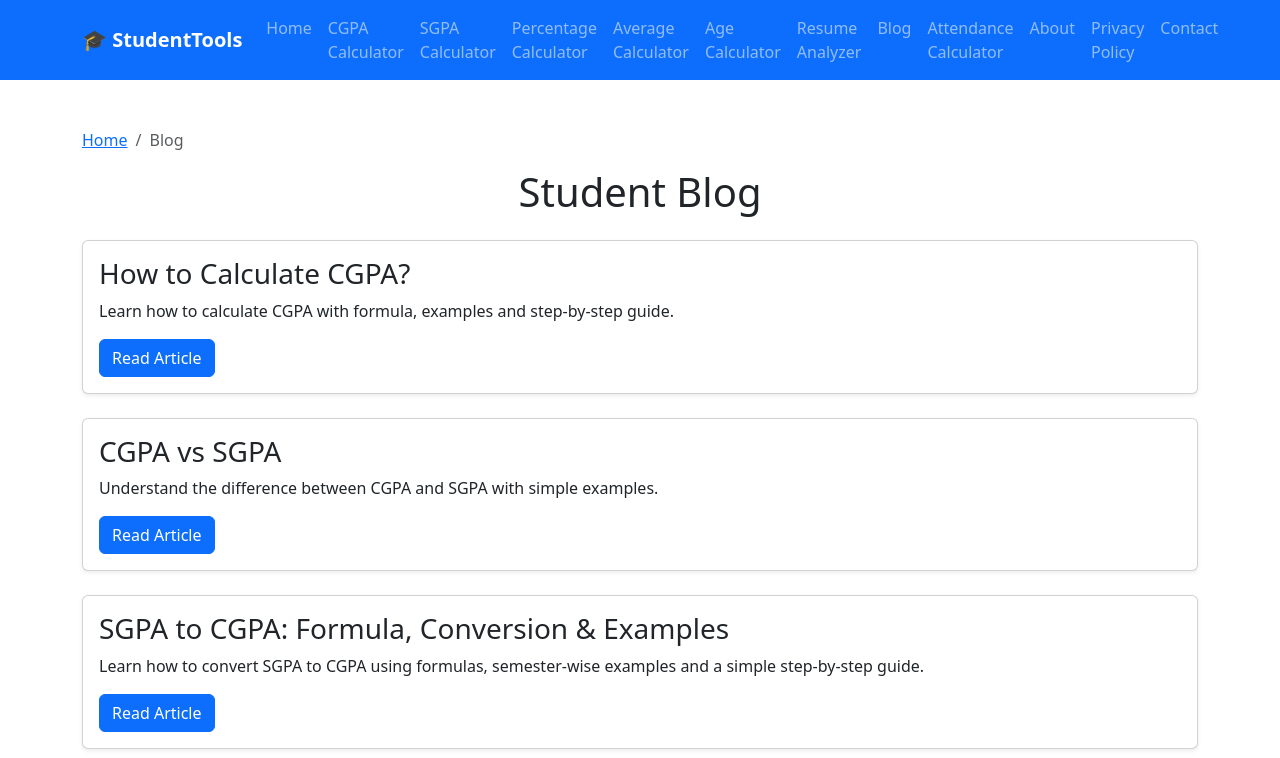
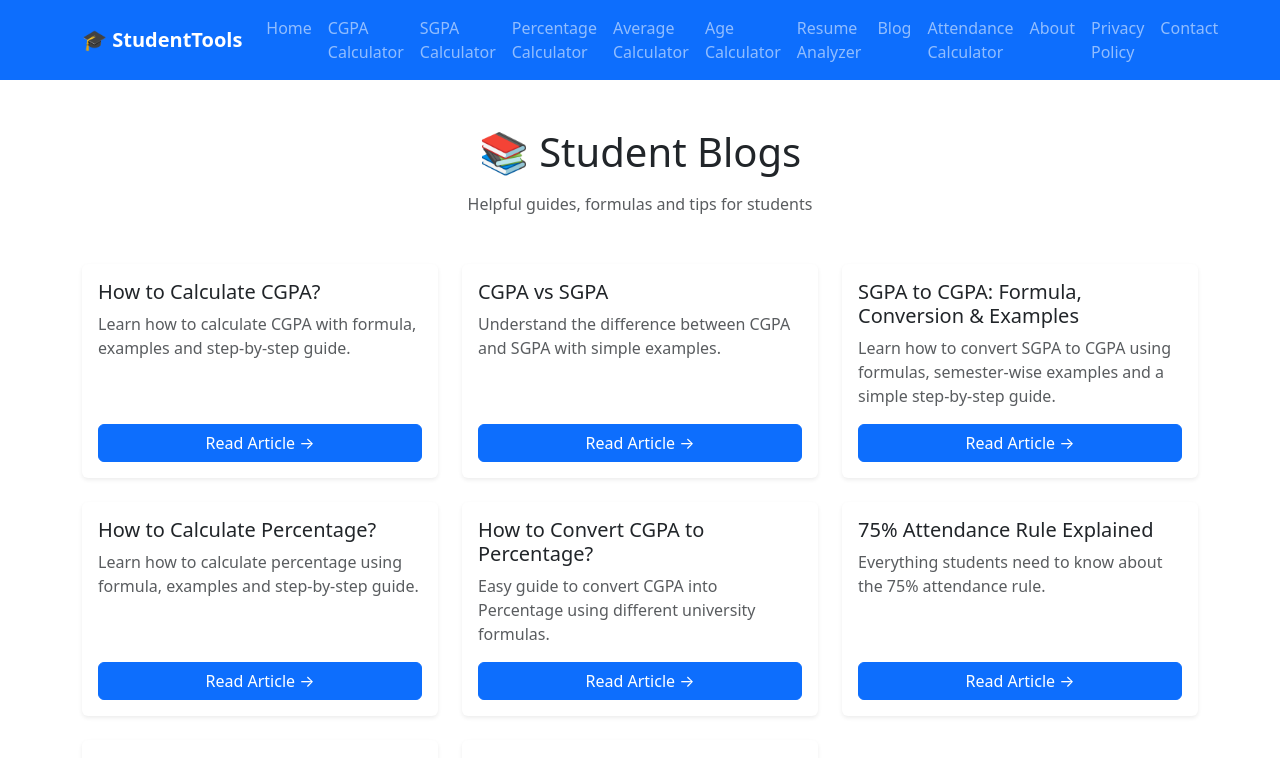
Before and after one commit to priyanshuforge/student-tools, a React (Vite) app: page /blog in a window 1280 px wide. Shown: the top 758 px of the page. Built offline with nearby package versions, Linux system fonts and the light colour scheme.

Commit message:
Fixed blog listing and SGPA article link

```diff
--- a/src/data/blogData.js
+++ b/src/data/blogData.js
@@ -47,12 +47,7 @@ const blogData = [
   description:
     "Easy guide to convert percentage into CGPA using simple formulas and examples.",
   },
-  {
-    slug: "sgpa-to-cgpa",
-    title: "How to Convert SGPA to CGPA?",
-    description:
-      "Learn how to convert SGPA to CGPA using formulas, examples and semester-wise calculation.",
-  },
+
 ];
 
 export default blogData;
--- a/src/pages/Blog.jsx
+++ b/src/pages/Blog.jsx
@@ -1,64 +1,45 @@
-import SEO from "../components/SEO";
 import { Link } from "react-router-dom";
 import blogData from "../data/blogData";
-function Blog() {
-  const blogs = blogData.map((blog) => ({
-    ...blog,
-    link: `/blog/${blog.slug}`,
-  }));
+import SEO from "../components/SEO";
+
+const Blog = () => {
   return (
     <>
       <SEO
-        title="Student Blog | StudentTools"
-        description="Helpful guides for CGPA, SGPA, Attendance, Percentage and student career."
-        canonical="/blog"
+        title="Student Blogs | CGPA, SGPA, Attendance & Career Guides"
+        description="Read useful student guides about CGPA, SGPA, percentage, attendance and academic tools."
       />
-      <script
-        type="application/ld+json"
-        dangerouslySetInnerHTML={{
-          __html: JSON.stringify({
-            "@context": "https://schema.org",
-            "@type": "ItemList",
-            name: "StudentTools Educational Articles",
-            description:
-              "Educational articles about CGPA, SGPA, attendance, percentage and student tools.",
-            itemListElement: blogs.map((blog, index) => ({
-              "@type": "ListItem",
-              position: index + 1,
-              name: blog.title,
-              url: `https://student-tools-lskk.onrender.com${blog.link}`,
-            })),
-          }),
-        }}
-      />
+
       <div className="container py-5">
-        <nav aria-label="breadcrumb" className="mb-3">
-          <ol className="breadcrumb">
-            <li className="breadcrumb-item">
-              <Link to="/">Home</Link>
-            </li>
-            <li className="breadcrumb-item active" aria-current="page">
-              Blog
-            </li>
-          </ol>
-        </nav>
+        <h1 className="text-center mb-3">📚 Student Blogs</h1>
 
-        <h1 className="mb-4 text-center">Student Blog</h1>
-        {blogs.map((blog, index) => (
-          <div className="card shadow-sm mb-4" key={index}>
-            <div className="card-body">
-              <h3>{blog.title}</h3>
-              <p>{blog.description}</p>
+        <p className="text-center text-muted mb-5">
+          Helpful guides, formulas and tips for students
+        </p>
 
-              <Link to={blog.link} className="btn btn-primary">
-                Read Article
-              </Link>
+        <div className="row g-4">
+          {blogData.map((blog) => (
+            <div className="col-md-6 col-lg-4" key={blog.slug}>
+              <div className="card h-100 shadow-sm border-0">
+                <div className="card-body d-flex flex-column">
+                  <h2 className="h5 card-title">{blog.title}</h2>
+
+                  <p className="card-text text-muted">{blog.description}</p>
+
+                  <Link
+                    to={`/blog/${blog.slug}`}
+                    className="btn btn-primary mt-auto"
+                  >
+                    Read Article →
+                  </Link>
+                </div>
+              </div>
             </div>
-          </div>
-        ))}
+          ))}
+        </div>
       </div>
     </>
   );
-}
+};
 
 export default Blog;
```
